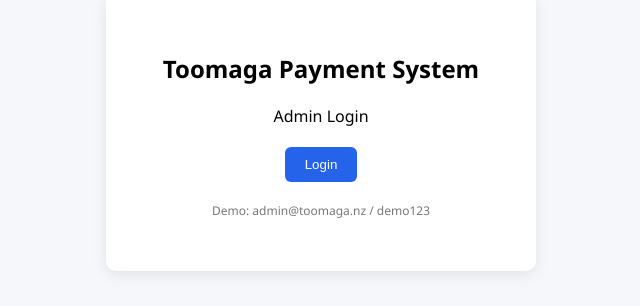
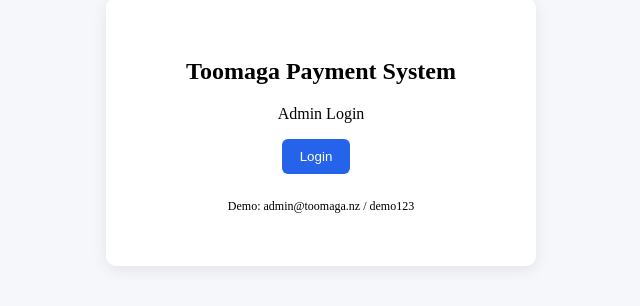
Before and after one commit to mia005/toomaga-demo, a Next.js app: page / in a window 1280 px wide. Shown: the part 268-574 px from the top of the page, without its empty margins (319-959 px from the left). Built offline with nearby package versions, Linux system fonts and the light colour scheme; no server answers.

Commit message:
Update page.js

```diff
--- a/app/page.js
+++ b/app/page.js
@@ -25,7 +25,7 @@ export default function Home() {
     setLoans(loansData || []);
   }
 
-  // ---------------- LOGIN ----------------
+  // ================= LOGIN =================
 
   function handleLogin() {
     const email = prompt("Enter Email");
@@ -34,44 +34,20 @@ export default function Home() {
     if (email === "admin@toomaga.nz" && password === "demo123") {
       setLoggedIn(true);
     } else {
-      alert("Invalid credentials (Demo Login: admin@toomaga.nz / demo123)");
+      alert("Invalid credentials (Demo: admin@toomaga.nz / demo123)");
     }
   }
 
   if (!loggedIn) {
     return (
-      <div style={{
-        height: "100vh",
-        display: "flex",
-        justifyContent: "center",
-        alignItems: "center",
-        background: "#f5f7fa",
-        fontFamily: "Segoe UI"
-      }}>
-        <div style={{
-          background: "white",
-          padding: 40,
-          borderRadius: 10,
-          boxShadow: "0 4px 15px rgba(0,0,0,0.08)",
-          textAlign: "center",
-          width: 350
-        }}>
-          <h2 style={{ marginBottom: 20 }}>Toomaga Payment System</h2>
-          <p style={{ marginBottom: 20 }}>Admin Login</p>
-          <button
-            onClick={handleLogin}
-            style={{
-              padding: "10px 20px",
-              background: "#2563eb",
-              color: "white",
-              border: "none",
-              borderRadius: 6,
-              cursor: "pointer"
-            }}
-          >
+      <div style={loginWrapper}>
+        <div style={loginCard}>
+          <h2>Toomaga Payment System</h2>
+          <p>Admin Login</p>
+          <button style={btnStyle} onClick={handleLogin}>
             Login
           </button>
-          <p style={{ marginTop: 20, fontSize: 12, color: "#777" }}>
+          <p style={{ fontSize: 12, marginTop: 15 }}>
             Demo: admin@toomaga.nz / demo123
           </p>
         </div>
@@ -79,7 +55,7 @@ export default function Home() {
     );
   }
 
-  // ---------------- ACTIONS ----------------
+  // ================= ACTIONS =================
 
   async function createLoan() {
     const churchId = prompt("Enter Church ID");
@@ -158,6 +134,74 @@ export default function Home() {
     fetchData();
   }
 
+  // ================= EXPORT FUNCTIONS =================
+
+  function exportCSV(data, filename) {
+    if (!data.length) return alert("No data available");
+
+    const headers = Object.keys(data[0]);
+    const rows = data.map(row =>
+      headers.map(h => `"${row[h] ?? ""}"`).join(",")
+    );
+
+    const csvContent = [headers.join(","), ...rows].join("\n");
+    const blob = new Blob([csvContent], { type: "text/csv" });
+    const url = URL.createObjectURL(blob);
+
+    const a = document.createElement("a");
+    a.href = url;
+    a.download = filename;
+    a.click();
+  }
+
+  function exportFullPortfolio() {
+    const portfolio = loans.map(l => ({
+      LoanID: l.id,
+      Principal: l.principal,
+      Balance: l.balance,
+      AdminFee: l.admin_fee
+    }));
+
+    exportCSV(portfolio, "Toomaga_Full_Portfolio.csv");
+  }
+
+  async function generateLoanReport() {
+    const loanId = prompt("Enter Loan ID");
+    if (!loanId) return;
+
+    const { data: loan } = await supabase
+      .from("loans")
+      .select("*")
+      .eq("id", loanId)
+      .single();
+
+    const { data: payments } = await supabase
+      .from("payments")
+      .select("*")
+      .eq("loan_id", loanId);
+
+    if (!loan) return;
+
+    const totalPayments =
+      payments?.reduce((sum, p) => sum + p.amount, 0) || 0;
+
+    const report = [{
+      LoanID: loan.id,
+      Principal: loan.principal,
+      AdminFee: loan.admin_fee,
+      TotalPayments: totalPayments,
+      CurrentBalance: loan.balance
+    }];
+
+    exportCSV(report, `Loan_Report_${loan.id}.csv`);
+  }
+
+  function exportPDFView() {
+    window.print();
+  }
+
+  // ================= DASHBOARD =================
+
   const totalOutstanding = loans.reduce(
     (sum, l) => sum + (l.balance || 0),
     0
@@ -166,33 +210,19 @@ export default function Home() {
   const projectedInterest = totalOutstanding * 0.05;
 
   return (
-    <div style={{
-      minHeight: "100vh",
-      background: "#f5f7fa",
-      padding: "40px",
-      display: "flex",
-      justifyContent: "center",
-      fontFamily: "Segoe UI"
-    }}>
-      <div style={{ width: "100%", maxWidth: 1100 }}>
+    <div style={wrapperStyle}>
+      <div style={{ maxWidth: 1100, width: "100%" }}>
+        <h1>Toomaga Payment System</h1>
 
-        <h1 style={{ marginBottom: 30 }}>Toomaga Payment System</h1>
-
-        <div style={{ display: "flex", gap: 20, marginBottom: 40 }}>
+        <div style={dashboardRow}>
           <DashboardCard title="Total Loans" value={loans.length} />
           <DashboardCard
             title="Total Outstanding"
-            value={totalOutstanding.toLocaleString("en-NZ", {
-              style: "currency",
-              currency: "NZD"
-            })}
+            value={formatNZD(totalOutstanding)}
           />
           <DashboardCard
             title="Projected 12M Interest"
-            value={projectedInterest.toLocaleString("en-NZ", {
-              style: "currency",
-              currency: "NZD"
-            })}
+            value={formatNZD(projectedInterest)}
           />
         </div>
 
@@ -200,30 +230,79 @@ export default function Home() {
           <button style={btnStyle} onClick={createLoan}>Create Loan</button>
           <button style={btnStyle} onClick={addPayment}>Add Payment</button>
           <button style={btnStyle} onClick={applyInterest}>Apply 5% Interest</button>
+          <button style={btnStyle} onClick={exportFullPortfolio}>Export Full Portfolio (CSV)</button>
+          <button style={btnStyle} onClick={generateLoanReport}>Generate Loan Report (CSV)</button>
+          <button style={btnStyle} onClick={exportPDFView}>Export PDF</button>
         </div>
-
       </div>
     </div>
   );
 }
 
+// ================= COMPONENTS =================
+
 function DashboardCard({ title, value }) {
   return (
-    <div style={{
-      flex: 1,
-      background: "white",
-      padding: 25,
-      borderRadius: 10,
-      boxShadow: "0 2px 8px rgba(0,0,0,0.05)"
-    }}>
+    <div style={cardStyle}>
       <h3>{title}</h3>
-      <p style={{ fontSize: 26, fontWeight: "bold" }}>{value}</p>
+      <p style={{ fontSize: 24, fontWeight: "bold" }}>{value}</p>
     </div>
   );
 }
 
+function formatNZD(amount) {
+  return amount.toLocaleString("en-NZ", {
+    style: "currency",
+    currency: "NZD"
+  });
+}
+
+// ================= STYLES =================
+
+const wrapperStyle = {
+  minHeight: "100vh",
+  background: "#f5f7fa",
+  padding: 40,
+  display: "flex",
+  justifyContent: "center",
+  fontFamily: "Segoe UI"
+};
+
+const loginWrapper = {
+  height: "100vh",
+  display: "flex",
+  justifyContent: "center",
+  alignItems: "center",
+  background: "#f5f7fa"
+};
+
+const loginCard = {
+  background: "white",
+  padding: 40,
+  borderRadius: 10,
+  boxShadow: "0 4px 15px rgba(0,0,0,0.08)",
+  textAlign: "center",
+  width: 350
+};
+
+const dashboardRow = {
+  display: "flex",
+  gap: 20,
+  marginBottom: 30
+};
+
+const cardStyle = {
+  background: "white",
+  padding: 20,
+  borderRadius: 10,
+  boxShadow: "0 2px 8px rgba(0,0,0,0.05)",
+  marginBottom: 20,
+  flex: 1
+};
+
 const btnStyle = {
   marginRight: 10,
+  marginBottom: 10,
   padding: "10px 18px",
   borderRadius: 6,
   border: "none",
@@ -231,11 +310,3 @@ const btnStyle = {
   color: "white",
   cursor: "pointer"
 };
-
-const cardStyle = {
-  background: "white",
-  padding: 20,
-  borderRadius: 10,
-  marginBottom: 30,
-  boxShadow: "0 2px 8px rgba(0,0,0,0.05)"
-};
```
